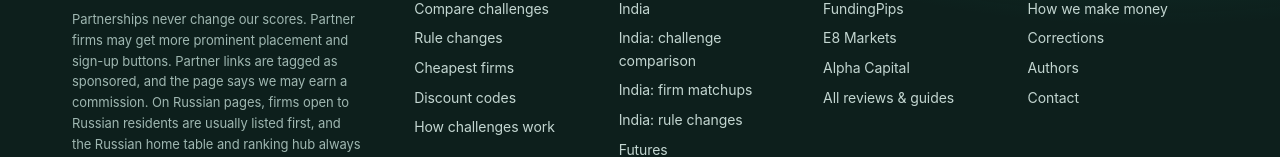
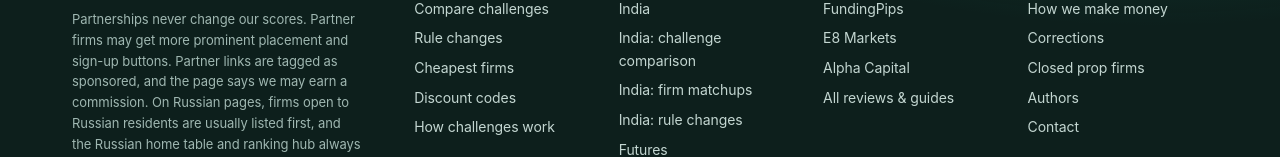
Before and after one commit to Vilmanis99/tradersfund, a Next.js app: page / in a window 1280 px wide. Shown: the part 4120-4277 px from the top of the page. Built offline with nearby package versions, Linux system fonts and the light colour scheme; no server answers.

Commit message:
footer: link /prop-firms/closed (EN Company column) so the published page has internal inlinks

```diff
--- a/components/Footer.tsx
+++ b/components/Footer.tsx
@@ -100,6 +100,7 @@ export default function Footer({
       { label: 'How we score firms', href: '/methodology' },
       { label: 'How we make money', href: '/how-we-make-money' },
       { label: 'Corrections', href: '/corrections' },
+      { label: 'Closed prop firms', href: '/prop-firms/closed' },
       { label: 'Authors', href: '/authors' },
       { label: 'Contact', href: '/contact' },
     ] },
```
